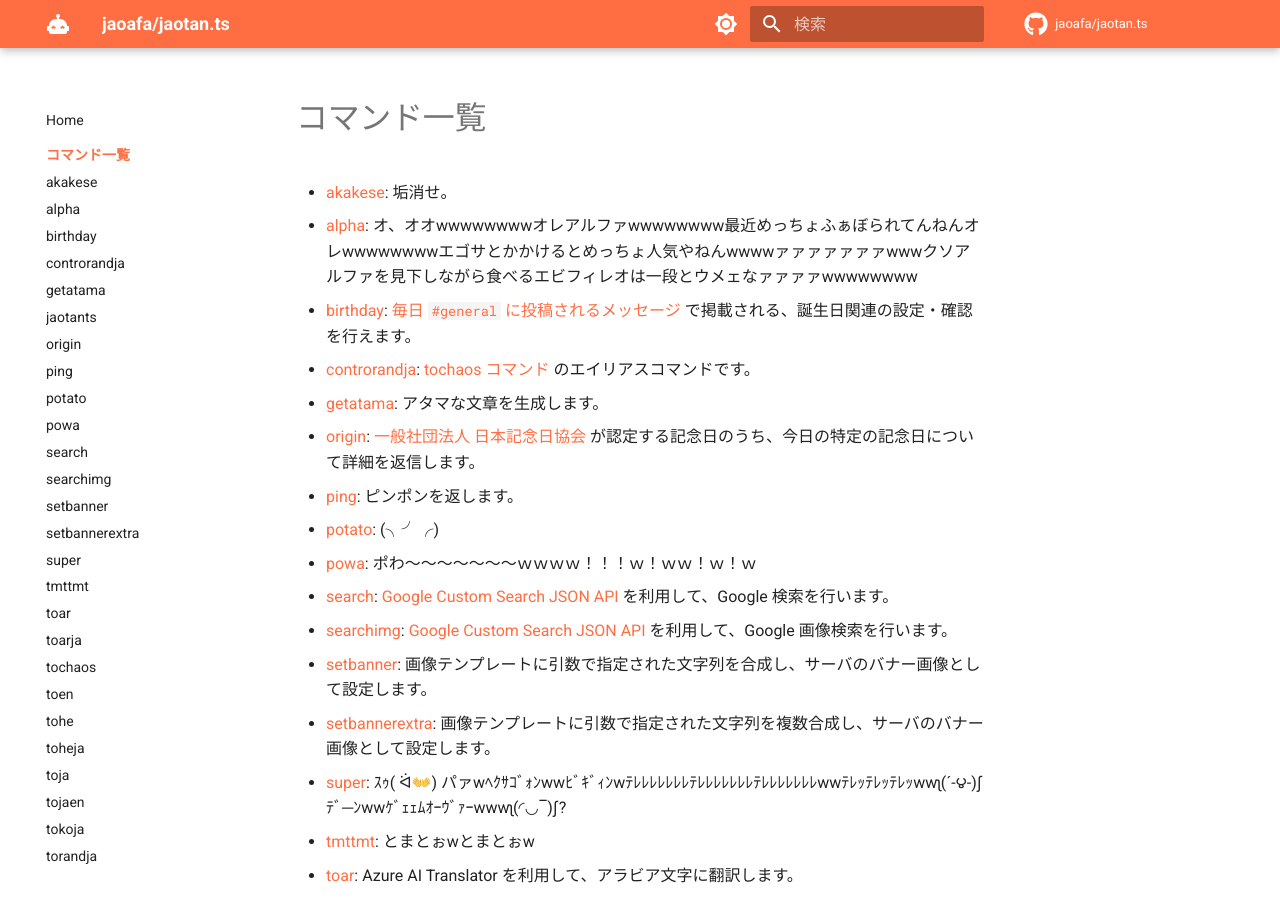
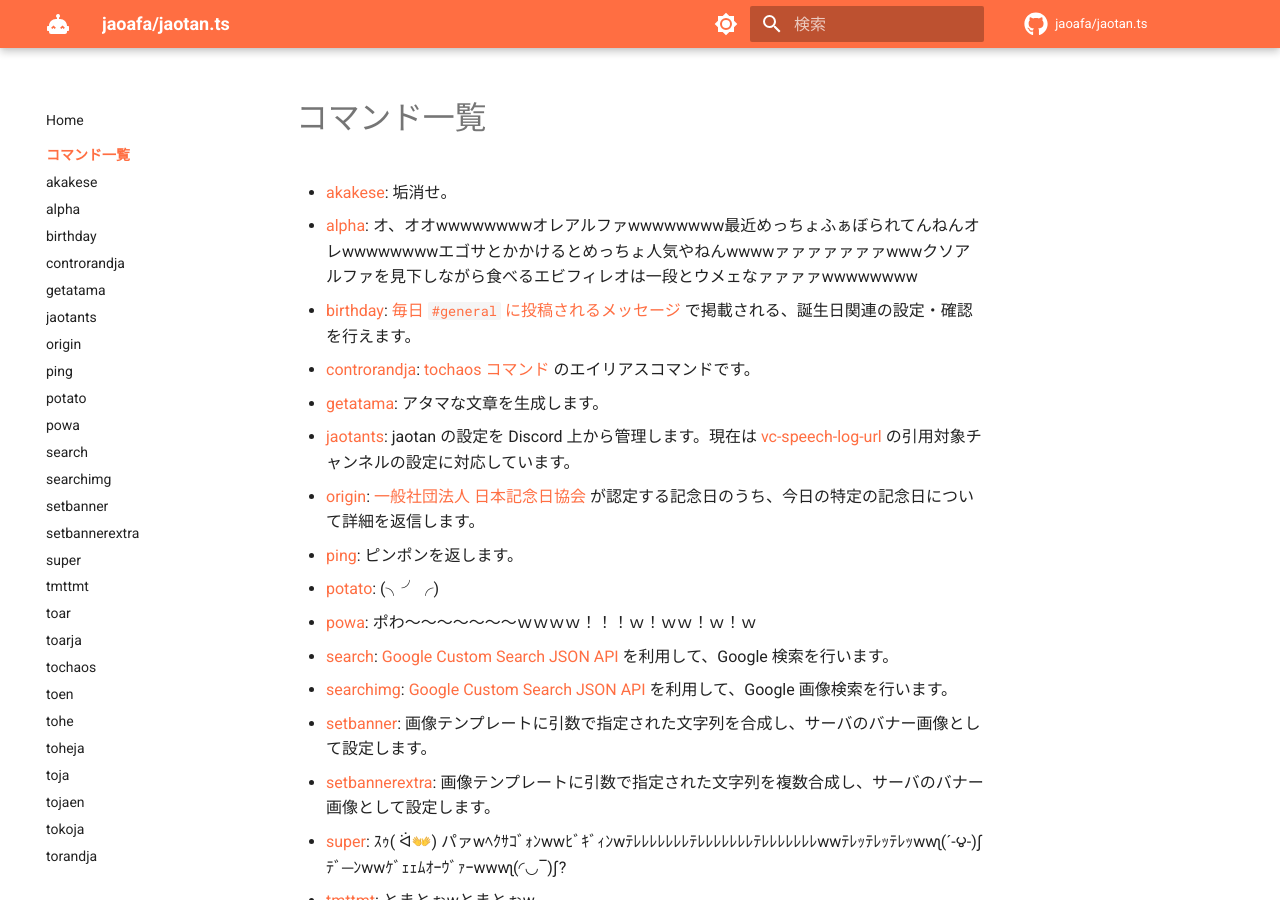
Before and after one commit to jaoafa/jaotan.ts, an MkDocs documentation site: the page built from docs/commands/index.md, in a window 1280 px wide and 900 px high. Built offline with MkDocs 1.6.1 and Material for MkDocs 9.7.7, drawn with Linux system fonts in a browser that asks for light colours; comment, search, counter and statistics services are not loaded.

Commit message:
docs: コマンド一覧に jaotants を追加
CI の Build が、コミット済みの docs/commands/index.md と生成スクリプトの出力との差分を検出して失敗していたため、生成結果を反映する。

Co-Authored-By: Claude Sonnet 5.5 <noreply@anthropic.com>

```diff
--- a/docs/commands/index.md
+++ b/docs/commands/index.md
@@ -5,6 +5,7 @@
 - [birthday](birthday.md): [毎日 `#general` に投稿されるメッセージ](../features/everyday.md) で掲載される、誕生日関連の設定・確認を行えます。
 - [controrandja](controrandja.md): [tochaos コマンド](tochaos.md) のエイリアスコマンドです。
 - [getatama](getatama.md): アタマな文章を生成します。
+- [jaotants](jaotants.md): jaotan の設定を Discord 上から管理します。現在は [vc-speech-log-url](../features/vc-speech-log-url.md) の引用対象チャンネルの設定に対応しています。
 - [origin](origin.md): [一般社団法人 日本記念日協会](https://www.kinenbi.gr.jp) が認定する記念日のうち、今日の特定の記念日について詳細を返信します。
 - [ping](ping.md): ピンポンを返します。
 - [potato](potato.md): (╮╯╭)
```
